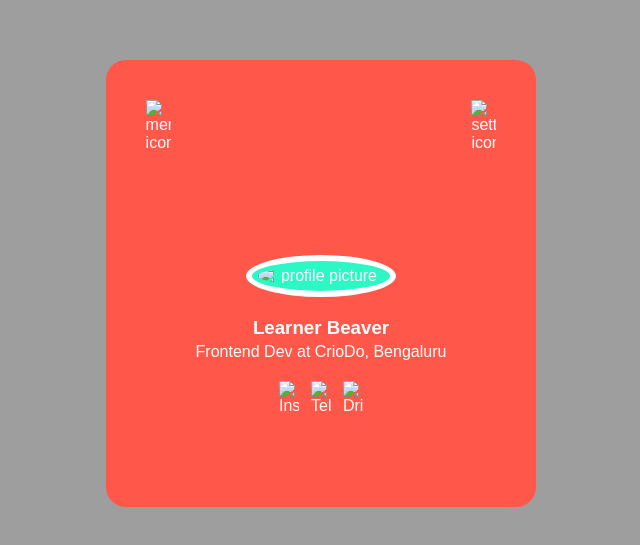
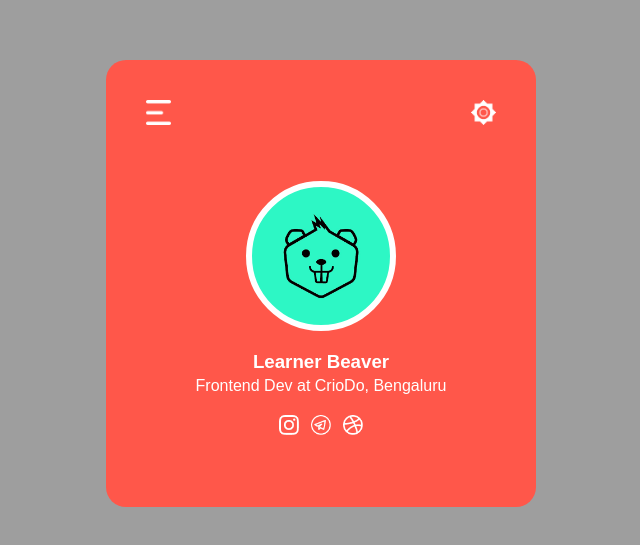
Before and after one commit to SRIHAAS-PIGILAM/x-profile-card, a plain HTML site: page index.html in a window 1280 px wide. Shown: the part 117-662 px from the top of the page, without its empty margins (319-959 px from the left). Drawn offline with Linux system fonts and the light colour scheme; the site is published under a folder, as on GitHub Pages, so addresses that start at the root find nothing.

Commit message:
Deployment: Syncing local files with GitHub edits and fixing paths

```diff
--- a/index.html
+++ b/index.html
@@ -12,21 +12,21 @@
     <div class="profile-box">
       <!-- top icons row -->
       <div class="top-row">
-        <img src="/assets/menu.png" alt="menu icon" class="menu-icon">
-        <img src="/assets/setting.png" alt="setting icon" class="setting-icon">
+        <img src="assets/menu.png" alt="menu icon" class="menu-icon">
+        <img src="assets/setting.png" alt="setting icon" class="setting-icon">
       </div>
 
       <!-- single inner content box: pic + text + social -->
       <div class="content-box">
-        <img src="/assets/download.png" alt="profile picture" class="profile-pic">
+        <img src="assets/download.png" alt="profile picture" class="profile-pic">
 
         <h3>Learner Beaver</h3>
         <p>Frontend Dev at CrioDo, Bengaluru</p>
 
         <div class="social-media">
-          <img src="/assets/instagram.png" alt="Instagram">
-          <img src="/assets/telegram.png" alt="Telegram">
-          <img src="/assets/dribble.png" alt="Dribbble">
+          <img src="assets/instagram.png" alt="Instagram">
+          <img src="assets/telegram.png" alt="Telegram">
+          <img src="assets/dribble.png" alt="Dribbble">
         </div>
       </div>
     </div>
```
